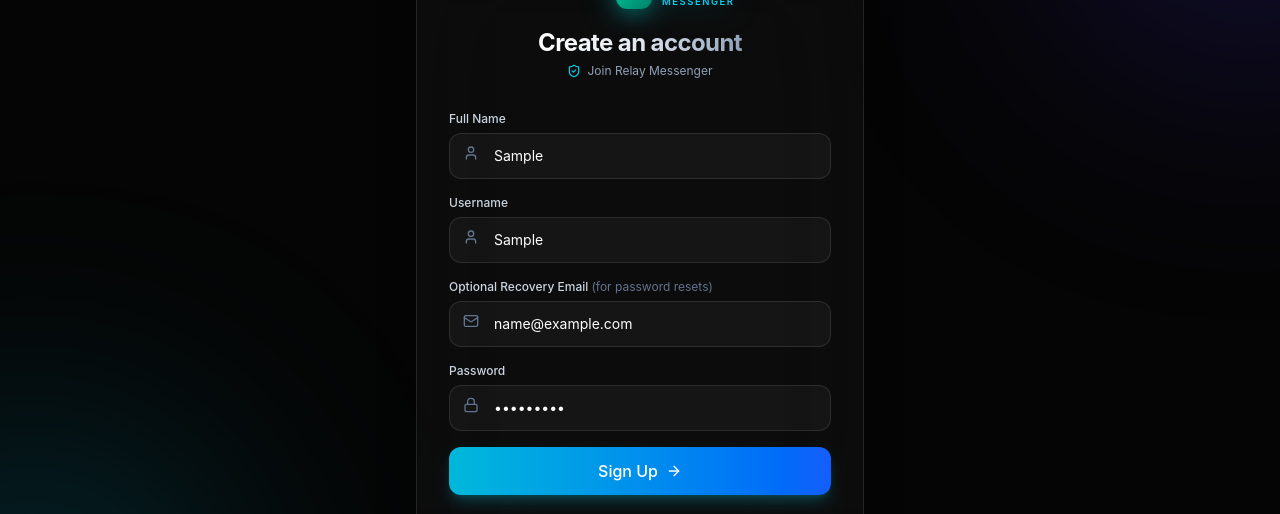
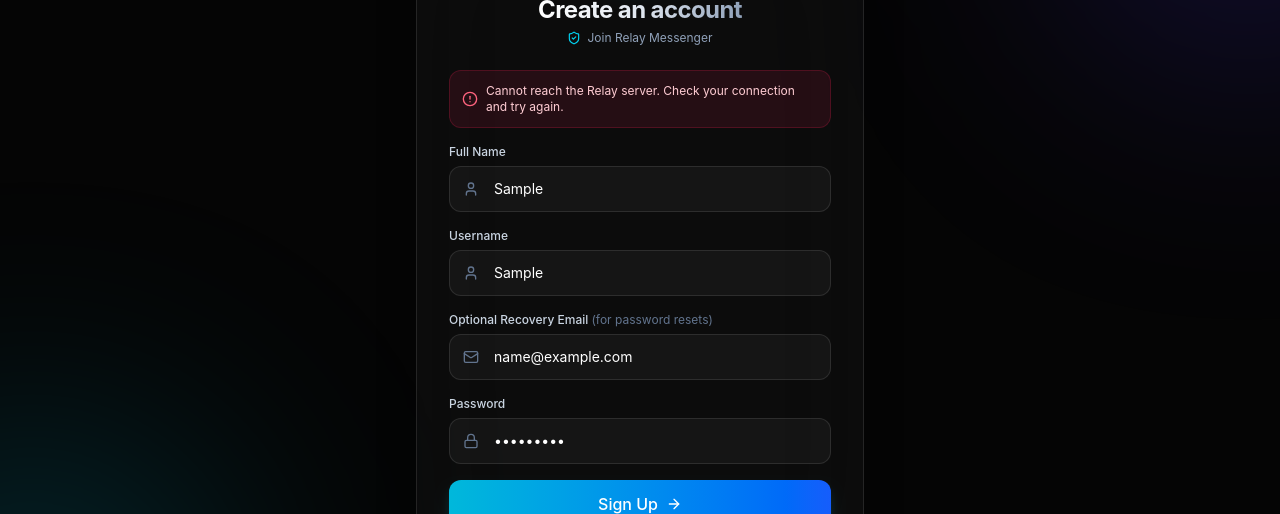
Before and after one commit to anasprm/relay, a Next.js app: page /auth/register in a window 1280 px wide. Both pictures are taken after typing "Sample", "Sample", "name@example.com", "Sample123" into the empty fields and a click on the button "Sign Up". Shown: the part 149-663 px from the top of the page. Built offline with nearby package versions, Linux system fonts and the light colour scheme; no server answers.

Commit message:
Fix registration validation pipeline, add frontend error banner feedback, and ensure optional recovery email support

```diff
--- a/app/api/auth/register/route.ts
+++ b/app/api/auth/register/route.ts
@@ -3,11 +3,21 @@ import { NextResponse } from "next/server";
 export async function POST(request: Request) {
   try {
     const body = await request.json();
-    const { username, password, name, email, inviteCode } = body;
+    const { username, password, name, fullName, email, recoveryEmail, inviteCode } = body;
 
-    if (!username || !password) {
+    const identifier = (username || email || "").trim();
+    const displayName = (fullName || name || identifier).trim();
+
+    if (!identifier) {
       return NextResponse.json(
-        { error: "Username and password are required" },
+        { error: "Username is required" },
+        { status: 400 }
+      );
+    }
+
+    if (!password) {
+      return NextResponse.json(
+        { error: "Password is required" },
         { status: 400 }
       );
     }
@@ -27,23 +37,28 @@ export async function POST(request: Request) {
       );
     }
 
-    const identifier = username.trim();
+    // Check if username is already taken (mock check for demo users)
+    const takenUsernames = ["admin", "root", "support"];
+    if (takenUsernames.includes(identifier.toLowerCase())) {
+      return NextResponse.json(
+        { error: "Username already taken" },
+        { status: 400 }
+      );
+    }
+
     const isEmail = identifier.includes("@");
-
-    // Email is strictly optional — registration succeeds with username + password alone.
-    const userEmail = isEmail ? identifier : (email || null);
+    const userEmail = isEmail ? identifier : (recoveryEmail || email || null);
+    const cleanUsername = isEmail ? identifier.split("@")[0] : identifier;
 
     const userId = "usr_" + Buffer.from(identifier).toString("hex").substring(0, 8);
-    const displayName =
-      name || identifier.charAt(0).toUpperCase() + identifier.slice(1).split("@")[0];
-    const tokenPayload = `${userId}:${userEmail || identifier}:${displayName}`;
+    const tokenPayload = `${userId}:${userEmail || cleanUsername}:${displayName}`;
     const token = Buffer.from(tokenPayload).toString("base64");
 
-    return NextResponse.json<AuthResponseData>({
+    return NextResponse.json({
       token,
       user: {
         id: userId,
-        username: isEmail ? identifier.split("@")[0] : identifier,
+        username: cleanUsername,
         displayName,
         email: userEmail,
         status: "online",
--- a/app/auth/register/page.tsx
+++ b/app/auth/register/page.tsx
@@ -4,7 +4,7 @@ import { useRouter } from "next/navigation";
 import { useAuth } from "@/lib/AuthProvider";
 import { useToast } from "@/components/ui/ToastProvider";
 import { Logo } from "@/components/ui/Logo";
-import { Lock, Mail, User, ArrowRight, ShieldCheck } from "lucide-react";
+import { Lock, Mail, User, ArrowRight, ShieldCheck, AlertCircle } from "lucide-react";
 
 export default function RegisterPage() {
   const [username, setUsername] = useState("");
@@ -12,23 +12,35 @@ export default function RegisterPage() {
   const [email, setEmail] = useState("");
   const [password, setPassword] = useState("");
   const [loading, setLoading] = useState(false);
+  const [errorMessage, setErrorMessage] = useState<string | null>(null);
   const { register } = useAuth();
   const { showToast } = useToast();
   const router = useRouter();
 
   const handleRegister = async (e: React.FormEvent) => {
     e.preventDefault();
+    setErrorMessage(null);
+
     if (!username || !name || !password) {
-      showToast("Please fill in all required fields", "error");
+      setErrorMessage("Please fill in all required fields.");
       return;
     }
+
+    if (password.length < 6) {
+      setErrorMessage("Password must be at least 6 characters.");
+      return;
+    }
+
     setLoading(true);
     try {
+      // Pass both name/fullName and recoveryEmail to match backend expectations
       await register(username, password, name, email || undefined);
       showToast("Account created successfully", "success");
       router.push("/chat");
     } catch (err: any) {
-      showToast(err.message || "Sign up failed", "error");
+      const msg = err.message || "Sign up failed. Please try again.";
+      setErrorMessage(msg);
+      showToast(msg, "error");
     } finally {
       setLoading(false);
     }
@@ -41,7 +53,7 @@ export default function RegisterPage() {
       <div className="absolute -bottom-40 -left-40 w-96 h-96 bg-cyan-500/20 rounded-full blur-[128px] pointer-events-none" />
 
       <div className="w-full max-w-md backdrop-blur-3xl bg-white/[0.03] border border-white/10 p-8 rounded-3xl shadow-2xl relative z-10">
-        <div className="flex flex-col items-center mb-8">
+        <div className="flex flex-col items-center mb-6">
           <Logo className="w-12 h-12 mb-3 text-cyan-400 drop-shadow-[0_0_15px_rgba(6,182,212,0.5)]" />
           <h1 className="text-2xl font-bold tracking-tight bg-gradient-to-r from-white via-slate-200 to-slate-400 bg-clip-text text-transparent">
             Create an account
@@ -51,11 +63,18 @@ export default function RegisterPage() {
           </p>
         </div>
 
+        {errorMessage && (
+          <div className="mb-4 p-3 rounded-xl bg-rose-500/10 border border-rose-500/20 text-rose-200 text-xs flex items-center gap-2 animate-in fade-in">
+            <AlertCircle className="w-4 h-4 shrink-0 text-rose-400" />
+            <span>{errorMessage}</span>
+          </div>
+        )}
+
         <form onSubmit={handleRegister} className="space-y-4">
           <div>
             <label className="block text-xs font-medium text-slate-300 mb-1.5">Full Name</label>
-            <div className="relative">
-              <User className="absolute left-3.5 top-3 w-4 h-4 text-slate-500" />
+            <div className="relative flex items-center">
+              <User className="absolute left-3.5 w-4 h-4 text-slate-500 pointer-events-none" />
               <input
                 type="text"
                 autoComplete="name"
@@ -70,8 +89,8 @@ export default function RegisterPage() {
 
           <div>
             <label className="block text-xs font-medium text-slate-300 mb-1.5">Username</label>
-            <div className="relative">
-              <User className="absolute left-3.5 top-3 w-4 h-4 text-slate-500" />
+            <div className="relative flex items-center">
+              <User className="absolute left-3.5 w-4 h-4 text-slate-500 pointer-events-none" />
               <input
                 type="text"
                 autoComplete="username"
@@ -88,8 +107,8 @@ export default function RegisterPage() {
             <label className="block text-xs font-medium text-slate-300 mb-1.5">
               Optional Recovery Email <span className="text-slate-500 font-normal">(for password resets)</span>
             </label>
-            <div className="relative">
-              <Mail className="absolute left-3.5 top-3 w-4 h-4 text-slate-500" />
+            <div className="relative flex items-center">
+              <Mail className="absolute left-3.5 w-4 h-4 text-slate-500 pointer-events-none" />
               <input
                 type="email"
                 autoComplete="email"
@@ -103,8 +122,8 @@ export default function RegisterPage() {
 
           <div>
             <label className="block text-xs font-medium text-slate-300 mb-1.5">Password</label>
-            <div className="relative">
-              <Lock className="absolute left-3.5 top-3 w-4 h-4 text-slate-500" />
+            <div className="relative flex items-center">
+              <Lock className="absolute left-3.5 w-4 h-4 text-slate-500 pointer-events-none" />
               <input
                 type="password"
                 autoComplete="new-password"
@@ -120,7 +139,7 @@ export default function RegisterPage() {
           <button
             type="submit"
             disabled={loading}
-            className="w-full mt-2 bg-gradient-to-r from-cyan-500 to-blue-600 hover:from-cyan-400 hover:to-blue-500 text-white font-medium py-3 rounded-xl shadow-lg shadow-cyan-500/25 flex items-center justify-center gap-2 transition-all disabled:opacity-50"
+            className="w-full mt-2 bg-gradient-to-r from-cyan-500 to-blue-600 hover:from-cyan-400 hover:to-blue-500 active:scale-[0.98] text-white font-medium py-3 rounded-xl shadow-lg shadow-cyan-500/25 flex items-center justify-center gap-2 transition-all disabled:opacity-50 disabled:cursor-not-allowed"
           >
             {loading ? (
               <div className="w-5 h-5 border-2 border-white/30 border-t-white rounded-full animate-spin" />
@@ -135,7 +154,7 @@ export default function RegisterPage() {
 
         <div className="mt-6 text-center text-xs text-slate-400">
           Already have an account?{" "}
-          <a href="/auth/login" className="text-cyan-400 hover:underline font-medium">
+          <a href="/auth/login" className="text-cyan-400 hover:underline font-medium focus:outline-none">
             Sign In
           </a>
         </div>
```
